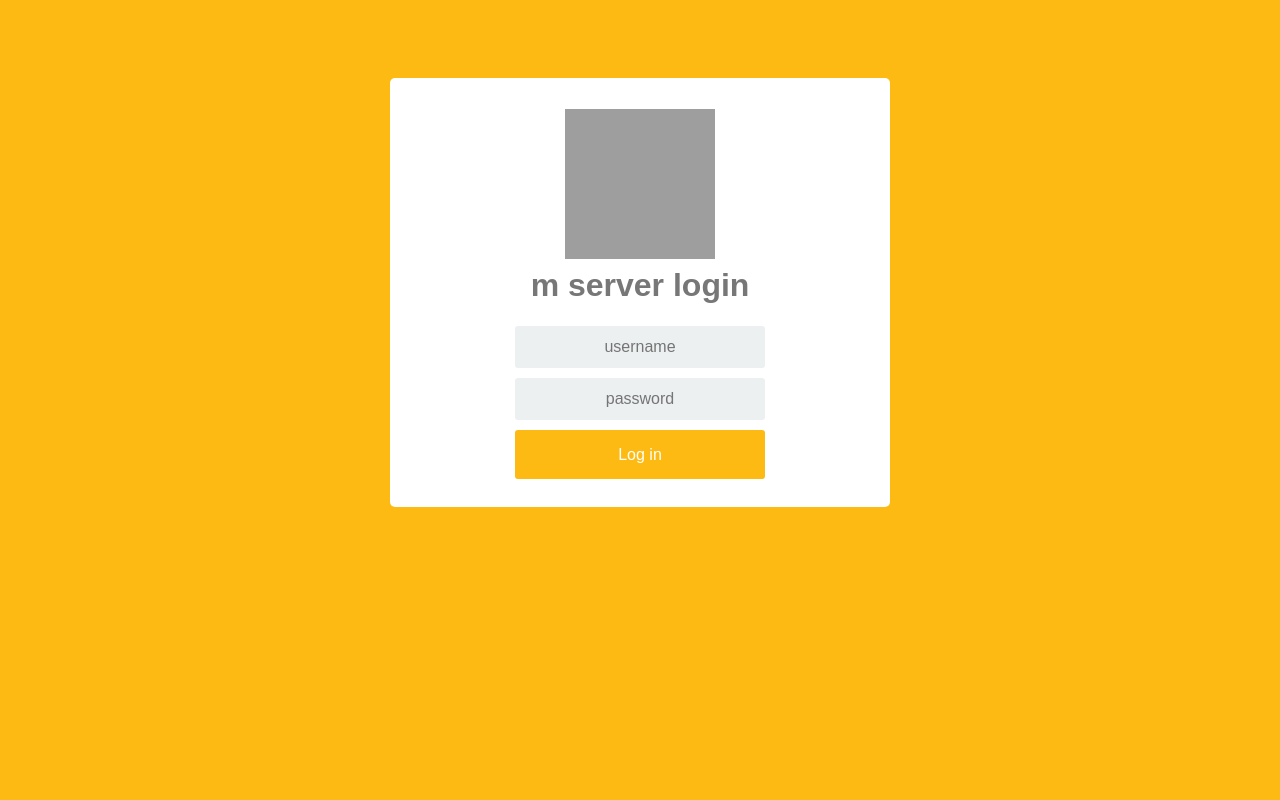
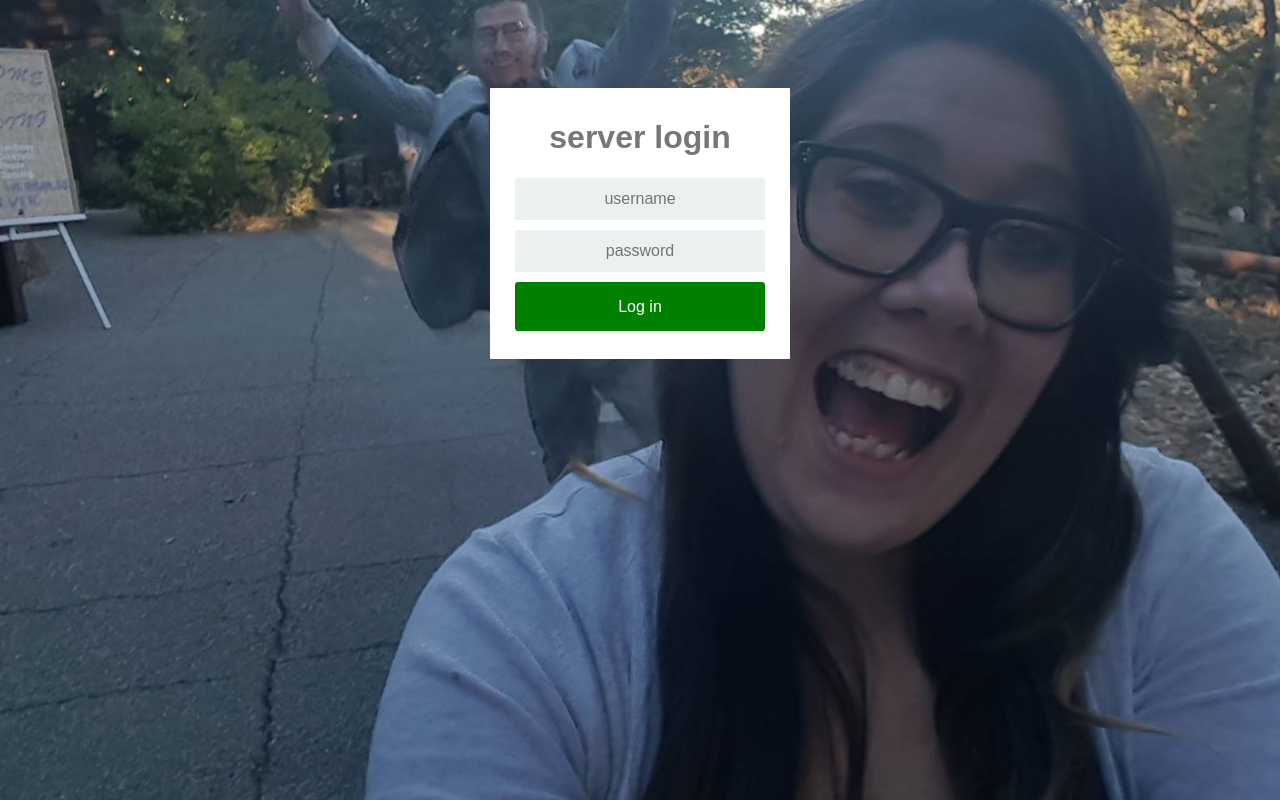
Before and after one commit to vanities/homedash, a Flask app: page / in a window 1280 px wide. Run offline with Flask 2, Linux system fonts and the light colour scheme; grey boxes are pictures that could not be loaded.

Commit message:
updated login

```diff
--- a/static/css/login_style.css
+++ b/static/css/login_style.css
@@ -6,18 +6,20 @@ box-sizing: border-box;
 	outline: none;
 }
 body {
-font-family: Arial;
-background-color: #FDBA13;
-padding: 50px;
+    font-family: Arial;
+    padding: 60px;
+    background-size:     cover;                      /* <------ */
+    background-repeat:   no-repeat;
+    background-position: center center;              /* optional, center the image */
 }
 .login {
 margin: 20px auto;
-width: 500px;
+width: 300px;
 }
 .login-screen {
 background-color: #FFF;
 padding: 10px;
-border-radius: 5px
+border-radius: 1px
 }
 
 .app-title {
@@ -45,13 +47,13 @@ transition: border .5s;
 }
 
 input:focus {
-border: 2px solid #FDBA13;
+border: 2px solid green;
 box-shadow: none;
 }
 
 .btn {
   border: 2px solid transparent;
-  background: #FDBA13;
+  background: green;
   color: #ffffff;
   font-size: 16px;
   line-height: 25px;
--- a/templates/html/login.html
+++ b/templates/html/login.html
@@ -14,19 +14,17 @@
   <meta http-equiv="X-UA-Compatible" content="IE=edge">
   <meta name="viewport" content="width=device-width, initial-scale=1, shrink-to-fit=no">
   <!-- favicon -->
-  <link rel="shortcut icon" href="{{ url_for('static', filename='images/favicon2.ico') }}" type="image/x-icon">
+  <link rel="shortcut icon" href="" type="image/x-icon">
 
-  <title>Orion Login</title>
-
-
+  <title>Login</title>
 
 </head>
+<body style="background-image:url( {{ url_for('static', filename='images/login.jpg') }} )">
 <form action="/login" method="POST">
 	<div class="login">
 		<div class="login-screen">
 			<div class="app-title">
-				<h1><img src="{{ url_for('static', filename='images/cat_logo1.gif') }}" width="150" height="150" ><br>
-          m server login</h1>
+         <h1>server login</h1>
 			</div>
 
 			<div class="login-form">
```
